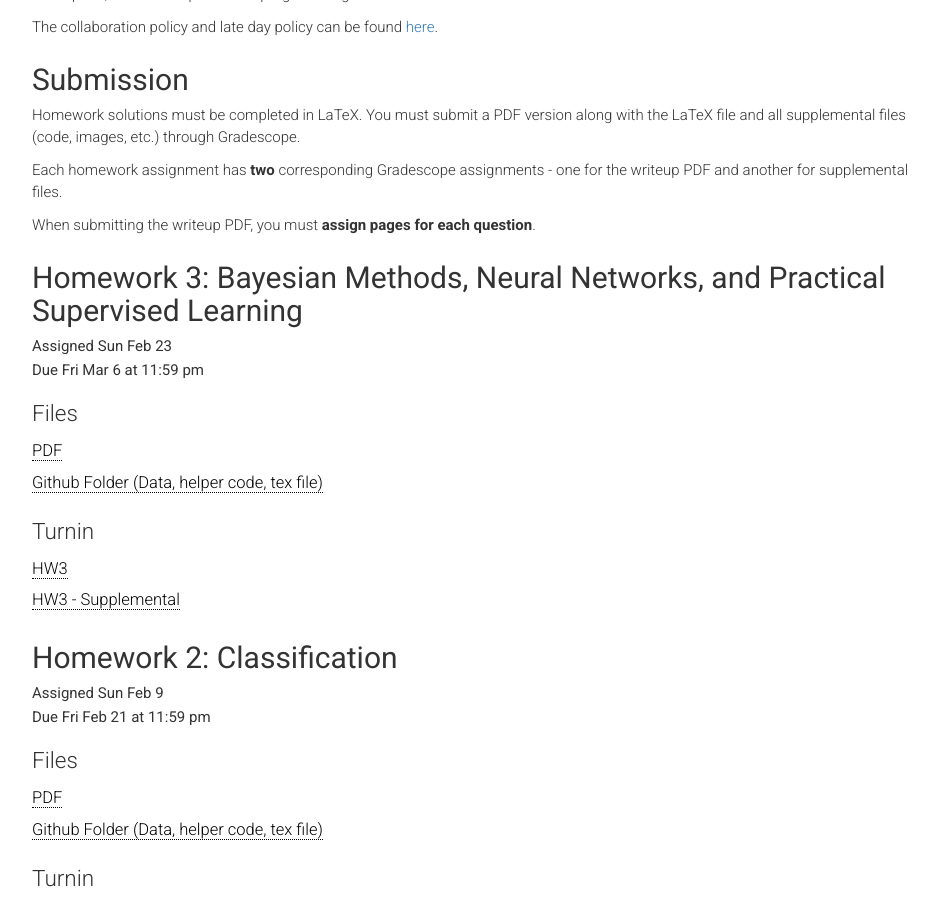
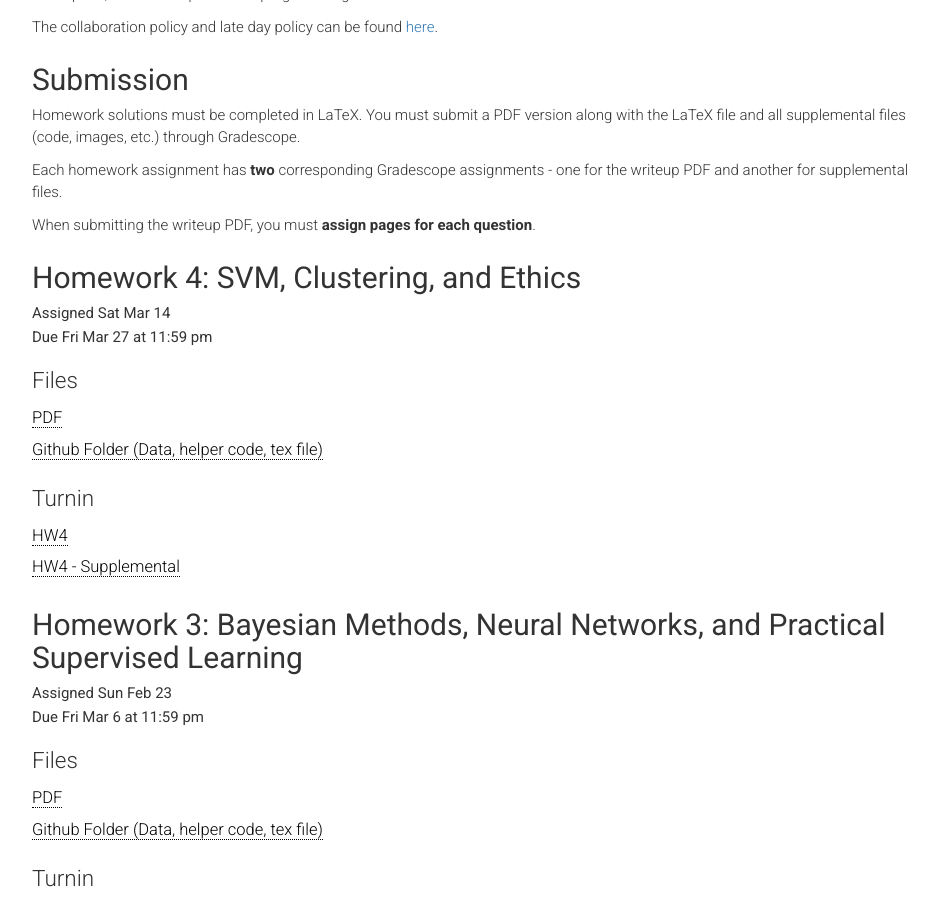
Before and after one commit to harvard-ml-courses/cs181-web-2020, a Jekyll site: the page built from homework.html, in a window 1280 px wide and 900 px high, scrolled down 285 px. Shown: the whole window, without its empty margins (158-1096 px from the left). Built offline with Jekyll 4.4.1, drawn with Linux system fonts in a browser that asks for light colours.

Commit message:
hw4 added

```diff
--- a/_data/all.yaml
+++ b/_data/all.yaml
@@ -251,7 +251,7 @@
     section:
     readings:
     demos:
-    hw: HW4 (SVMs and Ethics released, only needs 1 wk)
+    hw: <a href="/cs181-web/homework#hw4">HW4 (SVM, Clustering, and Ethics released)</a>
   - topic: #Mar 20
     subtopic: No class
     section:
@@ -286,7 +286,7 @@
     section:
     readings:
     demos:
-    hw: HW4 (SVMs and Ethics) due
+    hw: <a href="/cs181-web/homework#hw4">HW4 (SVM, Clustering, and Ethics) due</a>
     type: 'hw'
   - topic: # section 8
     subtopic:
--- a/homework.html
+++ b/homework.html
@@ -24,6 +24,20 @@
         <p>
             When submitting the writeup PDF, you must <strong>assign pages for each question</strong>.
         </p>
+        <h2 class="title" id="hw4">Homework 4: SVM, Clustering, and Ethics</h2>
+        <p class="head-subtitle">Assigned Sat Mar 14</p>
+        <p class="head-subtitle">Due Fri Mar 27 at 11:59 pm</p>
+        <h3>Files</h3>
+        <ul class="lists">
+            <li><a href="hw/hw4.pdf" target="_blank">PDF</a></li>
+            <li><a href="https://github.com/harvard-ml-courses/cs181-s20-homeworks/tree/master/hw4" target="_blank">
+                Github Folder (Data, helper code, tex file) </a></li>
+        </ul>
+        <h3>Turnin</h3>
+        <ul class="lists">
+            <li><a href="https://www.gradescope.com/courses/81719/assignments/390544" target="_blank">HW4</a></li>
+            <li><a href="https://www.gradescope.com/courses/81719/assignments/390553" target="_blank">HW4 - Supplemental</a></li>
+        </ul>
 
         <h2 class="title" id="hw3">Homework 3: Bayesian Methods, Neural Networks, and Practical Supervised Learning</h2>
         <p class="head-subtitle">Assigned Sun Feb 23</p>
--- a/index.html
+++ b/index.html
@@ -15,9 +15,7 @@
 	<div class="main">
 		<h2 class="title announcement">Announcements</h2>
 		<ul>
-			<li>Midterm 1 is on <strong>Wed, Mar 11</strong> during class time in the regular lecture hall.</li>
-			<li>Midterm Review Sessions will be held <strong>Sat, Mar 7</strong> and <strong>Sun, Mar 8</strong> from <strong>2-4 pm</strong> in <strong>MD G125</strong>.</li>
-			<li><a href="{{ site.baseurl }}/homework#hw3">HW3</a> has been released and is due <strong>Friday, Mar 6</strong>.</li>
+			<li><a href="{{ site.baseurl }}/homework#hw4">HW4</a> has been released and is due <strong>Friday, Mar 27</strong>.</li>
 		</ul>
 		</p>
 	</div>
```
